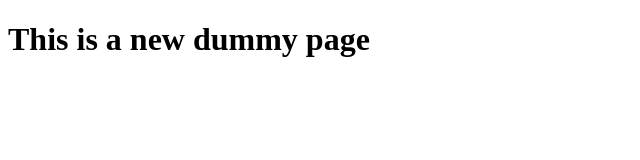
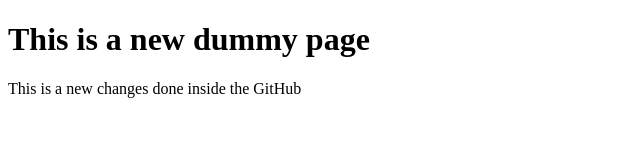
Before and after one commit to MuhammadBazilAiman/GitHub-Capstone-Project, a plain HTML site: page index.html in a window 1280 px wide. Shown: the whole page, without its empty margins (0-640 px from the left). Drawn offline with Linux system fonts and the light colour scheme.

Commit message:
Update index.html

```diff
--- a/index.html
+++ b/index.html
@@ -8,5 +8,6 @@
   </head>
   <body>
     <h1>This is a new dummy page</h1>
+    <p> This is a new changes done inside the GitHub </p>
   </body>
 </html>
```
